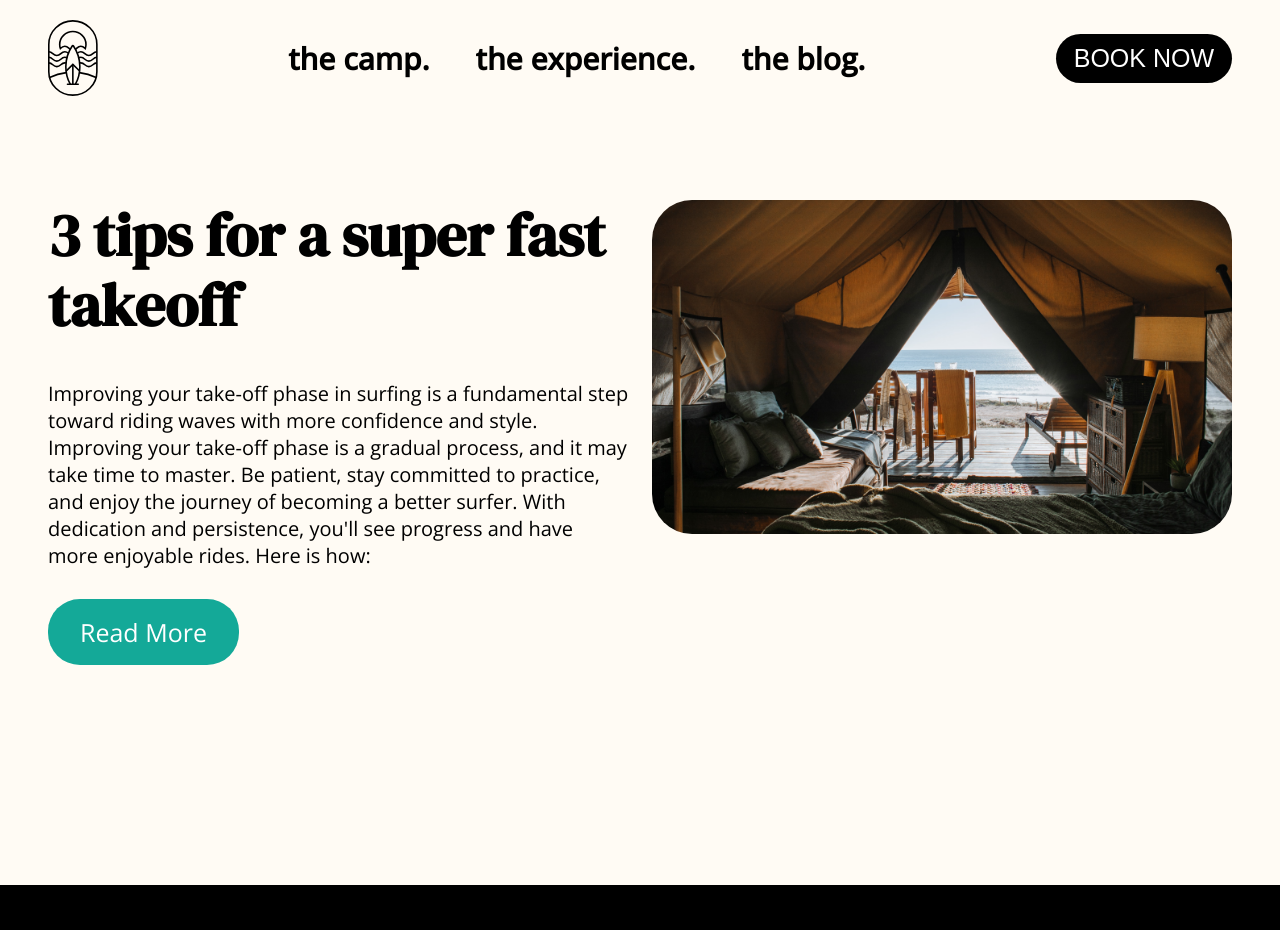
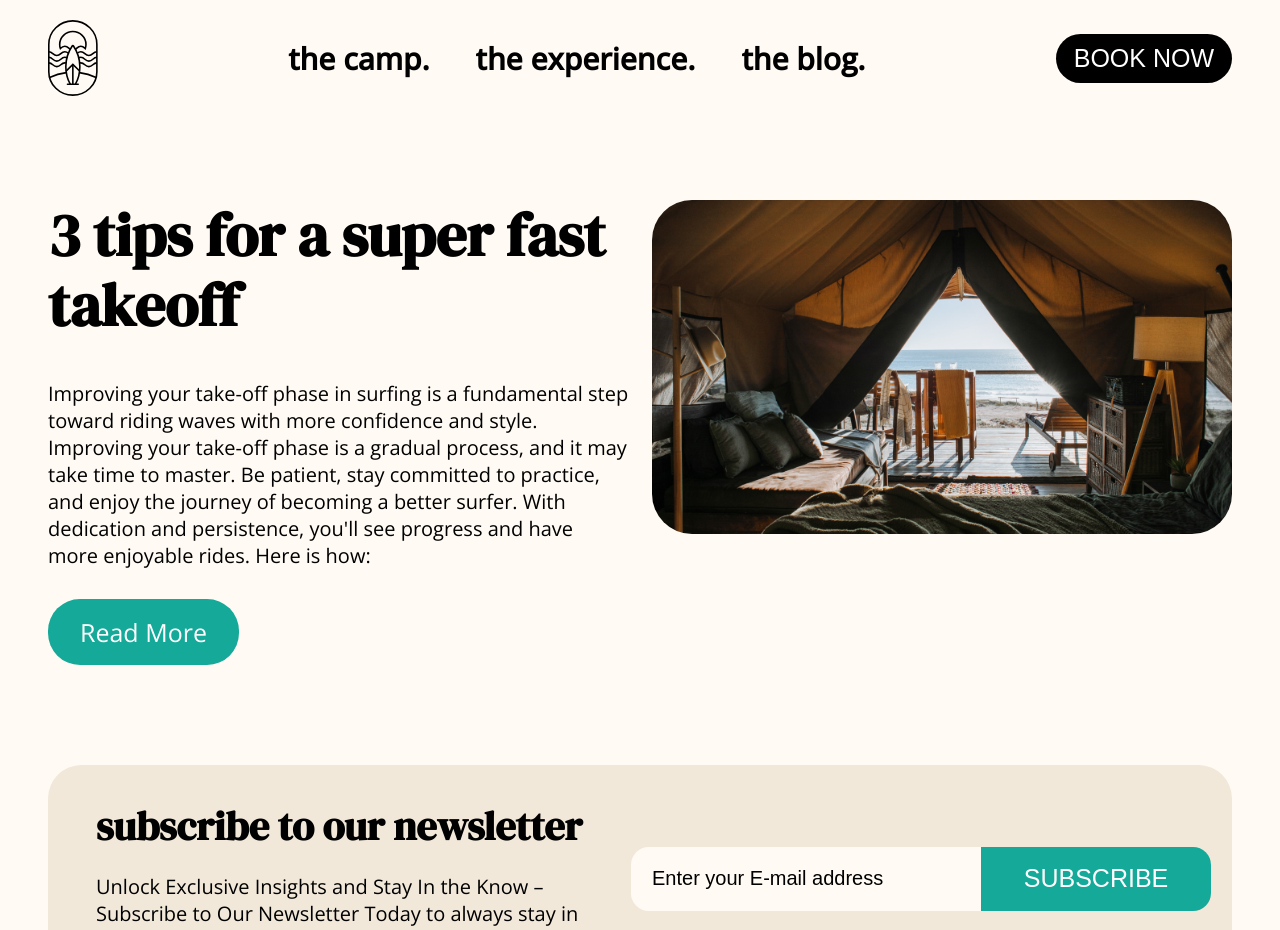
Before and after one commit to GregPetropoulos/Surf-Blog, a Next.js app in the folder frontend/: page /blog in a window 1280 px wide. Shown: the top 930 px of the page. Built offline with nearby package versions, Linux system fonts and the light colour scheme.

Commit message:
Styled newsletter

```diff
--- /dev/null
+++ b/frontend/app/_components/Blog/SubscribeToNewsletter.jsx
@@ -0,0 +1,27 @@
+// 'use-client';
+
+const SubscribeToNewsletter = () => {
+  return (
+    <section className='newsletter'>
+      <div className='newsletter__info'>
+        <h4>subscribe to our newsletter</h4>
+        <p className='copy'>
+          Unlock Exclusive Insights and Stay In the Know – Subscribe to Our
+          Newsletter Today to always stay in touch
+        </p>
+      </div>
+      <form className='newsletter__form'>
+        <input
+          type='text'
+          className='newsletter__email input'
+          placeholder='Enter your E-mail address'
+        />
+        <button className='newsletter__subscribe btn btn--medium btn--turquoise'>
+          SUBSCRIBE
+        </button>
+      </form>
+    </section>
+  );
+};
+
+export default SubscribeToNewsletter;
--- a/frontend/app/blog/page.jsx
+++ b/frontend/app/blog/page.jsx
@@ -1,5 +1,5 @@
 import HighlightArticle from '../_components/Blog/HighlightArticle';
-
+import SubscribeToNewsletter from '../_components/Blog/SubscribeToNewsletter';
 const Page = () => {
   const highlightArticleData = {
     headline: '3 tips for a super fast takeoff',
@@ -19,6 +19,7 @@
   return (
     <main className='blog-page'>
       <HighlightArticle data={highlightArticleData} />
+      <SubscribeToNewsletter />
     </main>
   );
 };
--- /dev/null
+++ b/frontend/sass/components/blog/newsletter.scss
@@ -0,0 +1,28 @@
+.newsletter {
+  display: flex;
+  background-color: $light-brown;
+  padding: 3.8rem 2.1rem 3.8rem 4.8rem;
+  border-radius: 3.35rem;
+  &__info {
+    & h4 {
+      margin-bottom: 2.3rem;
+    }
+  }
+  &__form {
+    display: flex;
+    align-items: center;
+    margin-left: 3rem;
+  }
+  &__email {
+    background-color: $light-beige;
+    width: 35rem;
+    height: 6.4rem;
+    border-radius: 1.8rem 0px 0px 1.8rem;
+    padding-left: 2.1rem;
+  }
+  &__subscribe {
+    height: 6.4rem;
+    width: 23rem;
+    border-radius: 0px 1.8rem 1.8rem 0px;
+  }
+}
--- /dev/null
+++ b/frontend/sass/components/input.scss
@@ -0,0 +1,9 @@
+.input {
+  outline: none;
+  border: none;
+  font-size: 2rem;
+  &::placeholder {
+    color: black;
+    font-size: 2rem;
+  }
+}
--- a/frontend/sass/main.scss
+++ b/frontend/sass/main.scss
@@ -11,5 +11,7 @@
 @import 'components/hero-section';
 @import 'components/info-block';
 @import 'components/blog/highlight-article';
+@import 'components/input';
+@import 'components/blog/newsletter';
 
 @import 'pages/blog';
```
